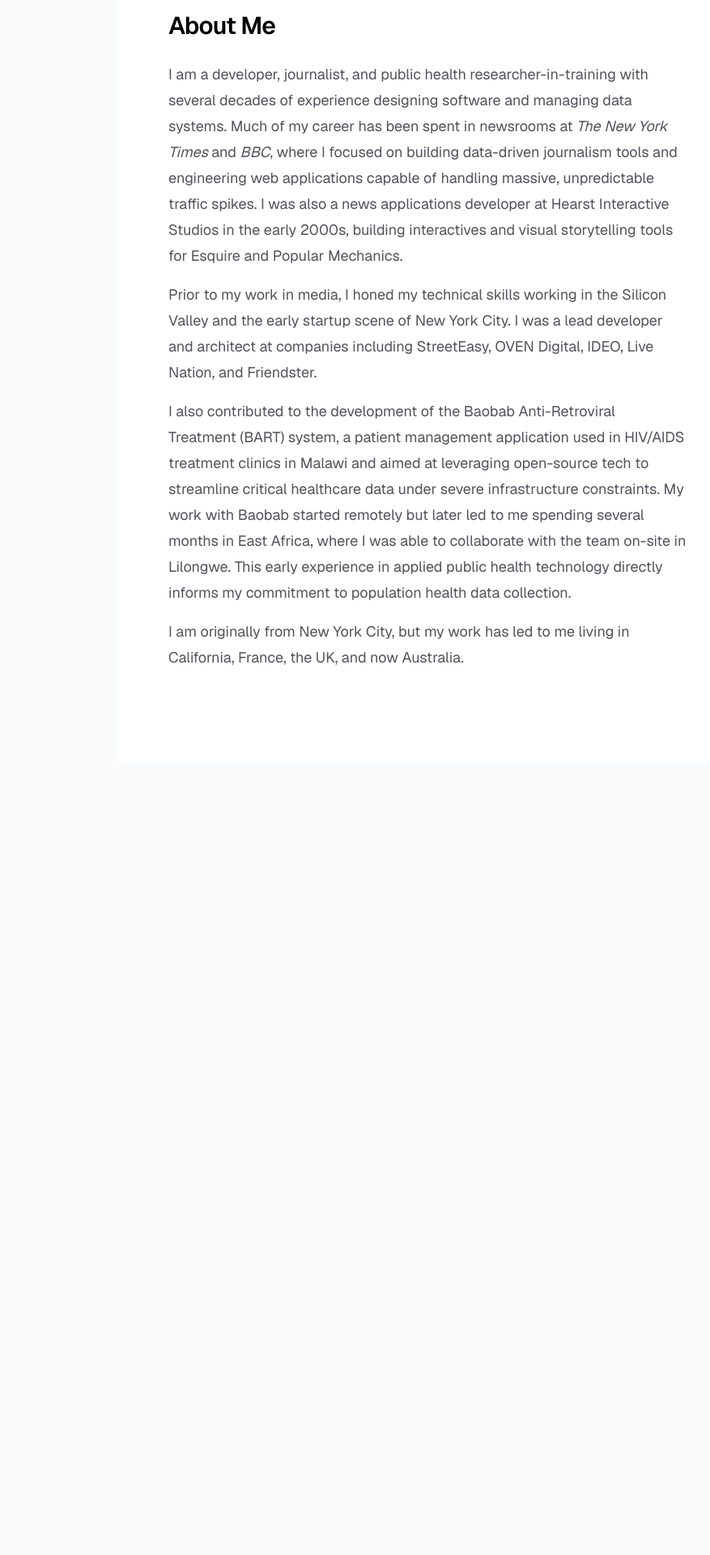
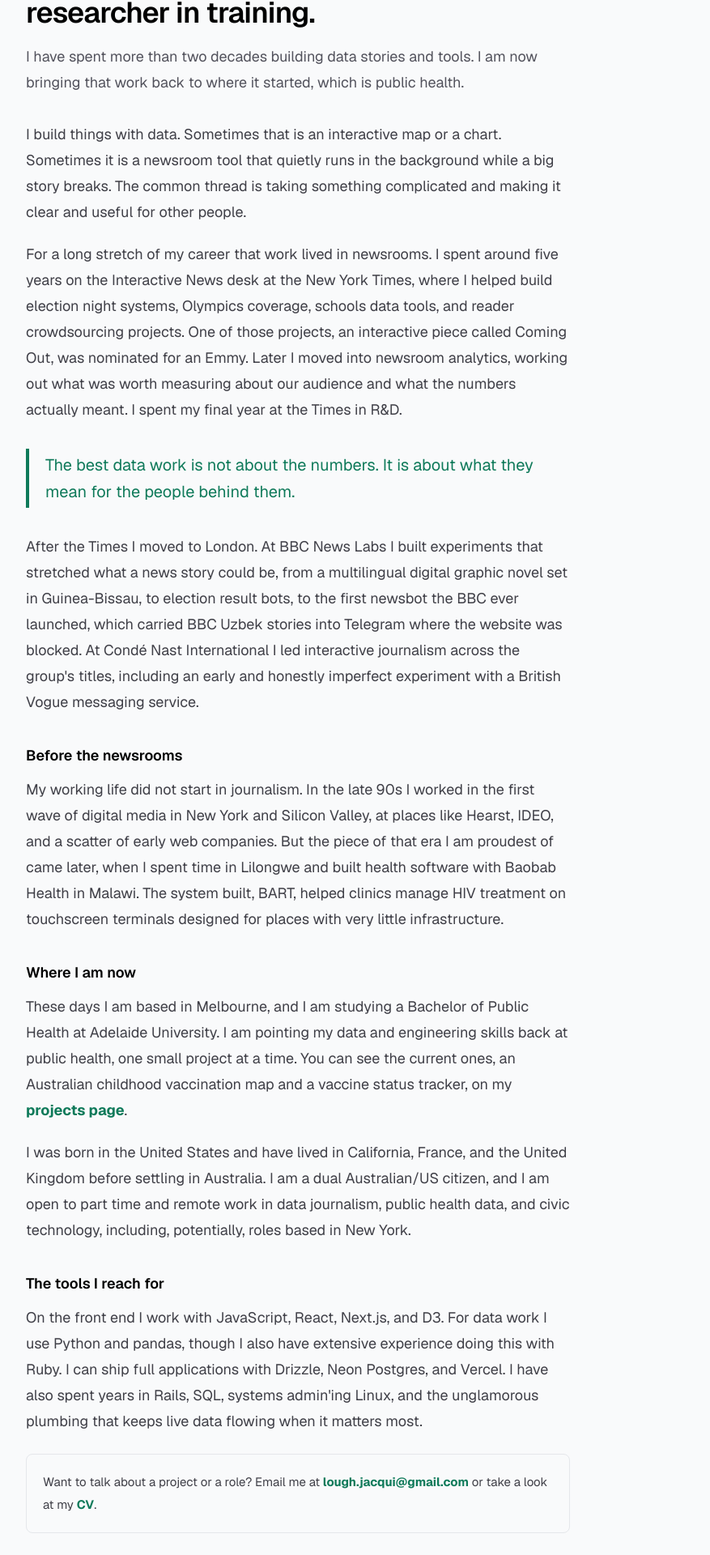
Before and after one commit to jacqui/portfolio, a Next.js app: page /about in a window 1280 px wide. Shown: the part 181-2101 px from the top of the page at 81% size, without its empty margins (112-989 px from the left). Before the commit the page ends 1153 px from the top, so only its background shows below. Built offline with nearby package versions, Linux system fonts and the light colour scheme.

Commit message:
A better, maybe too wordy version of my story/about me

```diff
--- a/src/app/about/page.tsx
+++ b/src/app/about/page.tsx
@@ -1,44 +1,127 @@
 export default function AboutPage() {
   return (
+    <div className="flex flex-col font-sans">
+      <header className="mb-8">
+        <p className="mb-3 text-sm font-bold uppercase tracking-widest text-brand-primary">
+          About
+        </p>
+        <h1 className="mb-4 max-w-2xl text-3xl font-semibold leading-tight tracking-tight text-black sm:text-4xl">
+          Developer, journalist, and public health researcher in training.
+        </h1>
+        <p className="max-w-2xl text-lg leading-8 text-zinc-600">
+          I have spent more than two decades building data stories and tools. I
+          am now bringing that work back to where it started, which is public
+          health.
+        </p>
+      </header>
 
-<div className="flex flex-col flex-1 items-center font-sans px-4">
-  <main className="flex flex-1 w-full max-w-3xl flex-col py-12 sm:py-24 px-4 sm:px-16 bg-white">
-    <h1 className="text-3xl font-semibold leading-10 tracking-tight text-black mb-6">
-      About Me
-    </h1>
-    <p className="w-full text-lg leading-8 text-zinc-600">
-          I am a developer, journalist, and public health researcher-in-training
-          with several decades of experience designing software and managing
-          data systems. Much of my career has been spent in newsrooms at{" "}
-          <em>The New York Times</em> and <em>BBC</em>, where I focused on
-          building data-driven journalism tools and engineering web applications
-          capable of handling massive, unpredictable traffic spikes. I was also
-          a news applications developer at Hearst Interactive Studios in the
-          early 2000s, building interactives and visual storytelling tools for
-          Esquire and Popular Mechanics.
+      <div className="max-w-2xl">
+        <p className="mb-5 text-lg leading-8 text-zinc-700">
+          I build things with data. Sometimes that is an interactive map or a
+          chart. Sometimes it is a newsroom tool that quietly runs in the
+          background while a big story breaks. The common thread is taking
+          something complicated and making it clear and useful for other people.
         </p>
-        <p className="w-full py-4 text-lg leading-8 text-zinc-600">
-          Prior to my work in media, I honed my technical skills working in the
-          Silicon Valley and the early startup scene of New York City. I was a
-          lead developer and architect at companies including StreetEasy, OVEN
-          Digital, IDEO, Live Nation, and Friendster.
+
+        <p className="mb-5 text-lg leading-8 text-zinc-700">
+          For a long stretch of my career that work lived in newsrooms. I spent
+          around five years on the Interactive News desk at the New York Times,
+          where I helped build election night systems, Olympics coverage,
+          schools data tools, and reader crowdsourcing projects. One of those
+          projects, an interactive piece called Coming Out, was nominated for an
+          Emmy. Later I moved into newsroom analytics, working out what was
+          worth measuring about our audience and what the numbers actually
+          meant. I spent my final year at the Times in R&D.
         </p>
-        <p className="w-full text-lg leading-8 text-zinc-600">
-          I also contributed to the development of the Baobab Anti-Retroviral
-          Treatment (BART) system, a patient management application used in
-          HIV/AIDS treatment clinics in Malawi and aimed at leveraging
-          open-source tech to streamline critical healthcare data under severe
-          infrastructure constraints. My work with Baobab started remotely but
-          later led to me spending several months in East Africa, where I was
-          able to collaborate with the team on-site in Lilongwe. This early
-          experience in applied public health technology directly informs my
-          commitment to population health data collection.
+
+        <blockquote className="my-8 border-l-4 border-brand-primary py-1 pl-5 text-xl leading-relaxed text-brand-primary">
+          The best data work is not about the numbers. It is about what they
+          mean for the people behind them.
+        </blockquote>
+
+        <p className="mb-5 text-lg leading-8 text-zinc-700">
+          After the Times I moved to London. At BBC News Labs I built
+          experiments that stretched what a news story could be, from a
+          multilingual digital graphic novel set in Guinea-Bissau, to election
+          result bots, to the first newsbot the BBC ever launched, which carried
+          BBC Uzbek stories into Telegram where the website was blocked. At
+          Condé Nast International I led interactive journalism across the
+          group&apos;s titles, including an early and honestly imperfect
+          experiment with a British Vogue messaging service.
         </p>
-        <p className="w-full py-4 text-lg leading-8 text-zinc-600">
-          I am originally from New York City, but my work has led to me living
-          in California, France, the UK, and now Australia.
+
+        <h3 className="mb-3 mt-9 text-lg font-semibold text-black">
+          Before the newsrooms
+        </h3>
+        <p className="mb-5 text-lg leading-8 text-zinc-700">
+          My working life did not start in journalism. In the late 90s I worked
+          in the first wave of digital media in New York and Silicon Valley, at
+          places like Hearst, IDEO, and a scatter of early web companies. But
+          the piece of that era I am proudest of came later, when I spent time
+          in Lilongwe and built health software with Baobab Health in Malawi.
+          The system built, BART, helped clinics manage HIV treatment on
+          touchscreen terminals designed for places with very little
+          infrastructure.
         </p>
-      </main>
+
+        <h3 className="mb-3 mt-9 text-lg font-semibold text-black">
+          Where I am now
+        </h3>
+        <p className="mb-5 text-lg leading-8 text-zinc-700">
+          These days I am based in Melbourne, and I am studying a Bachelor of
+          Public Health at Adelaide University. I am pointing my data and
+          engineering skills back at public health, one small project at a time.
+          You can see the current ones, an Australian childhood vaccination map
+          and a vaccine status tracker, on my{" "}
+          <a
+            href="/projects"
+            className="font-bold text-brand-primary hover:underline"
+          >
+            projects page
+          </a>
+          .
+        </p>
+
+        <p className="mb-5 text-lg leading-8 text-zinc-700">
+          I was born in the United States and have lived in California, France,
+          and the United Kingdom before settling in Australia. I am a dual
+          Australian/US citizen, and I am open to part time and remote work in
+          data journalism, public health data, and civic technology, including,
+          potentially, roles based in New York.
+        </p>
+
+        <h3 className="mb-3 mt-9 text-lg font-semibold text-black">
+          The tools I reach for
+        </h3>
+        <p className="mb-5 text-lg leading-8 text-zinc-700">
+          On the front end I work with JavaScript, React, Next.js, and D3. For
+          data work I use Python and pandas, though I also have extensive
+          experience doing this with Ruby. I can ship full applications with
+          Drizzle, Neon Postgres, and Vercel. I have also spent years in Rails,
+          SQL, systems admin'ing Linux, and the unglamorous plumbing that keeps
+          live data flowing when it matters most.
+        </p>
+
+        <div className="mt-6 rounded-lg border border-brand-light bg-brand-bg p-5 text-[15px] leading-7 text-zinc-700">
+          Want to talk about a project or a role? Email me at{" "}
+          <a
+            href="mailto:lough.jacqui@gmail.com"
+            className="font-bold text-brand-primary hover:underline"
+          >
+            lough.jacqui@gmail.com
+          </a>{" "}
+          or take a look at my{" "}
+          <a
+            href="/cv.pdf"
+            target="_blank"
+            rel="noopener noreferrer"
+            className="font-bold text-brand-primary hover:underline"
+          >
+            CV
+          </a>
+          .
+        </div>
+      </div>
     </div>
   );
 }
```
